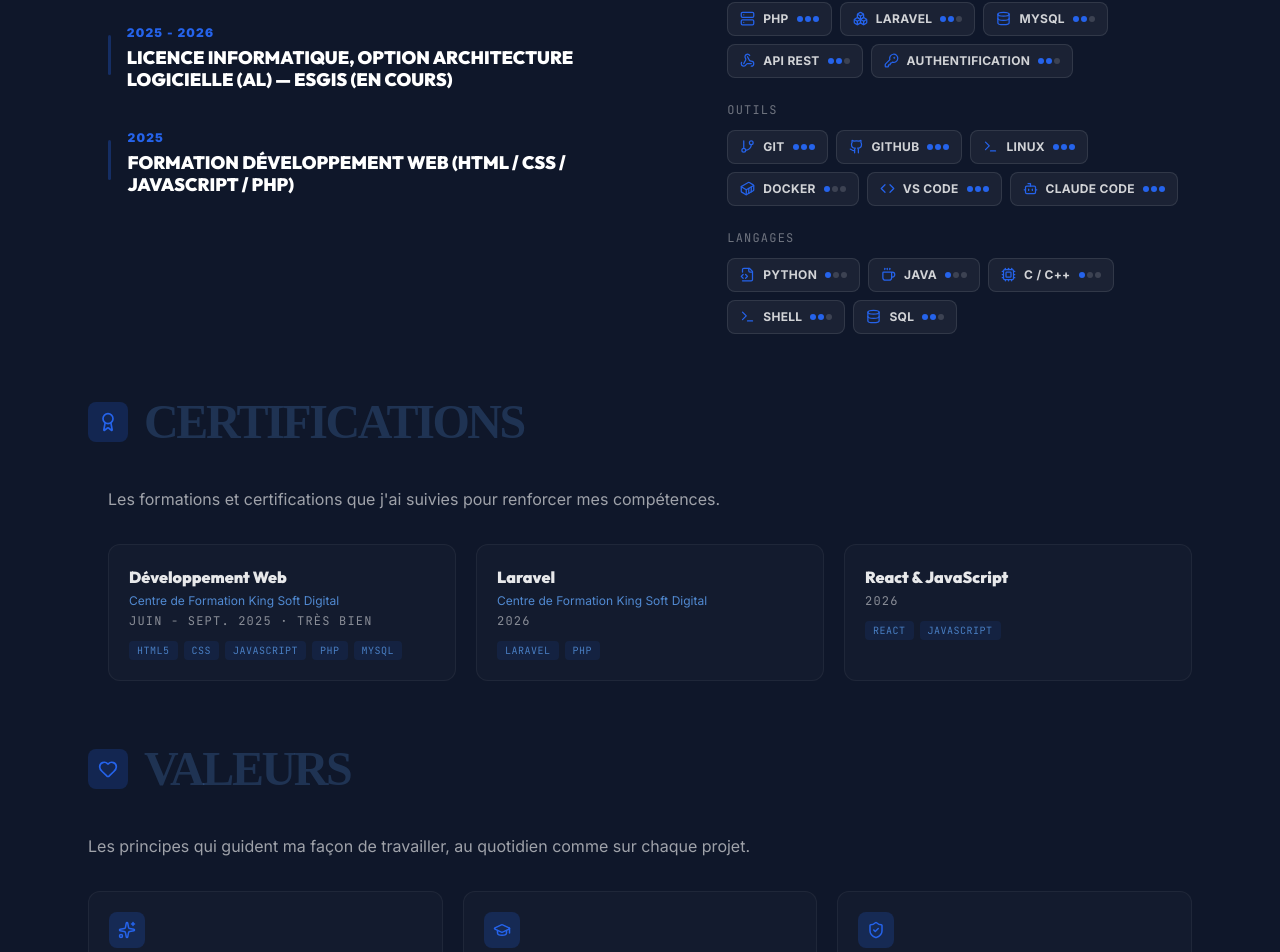
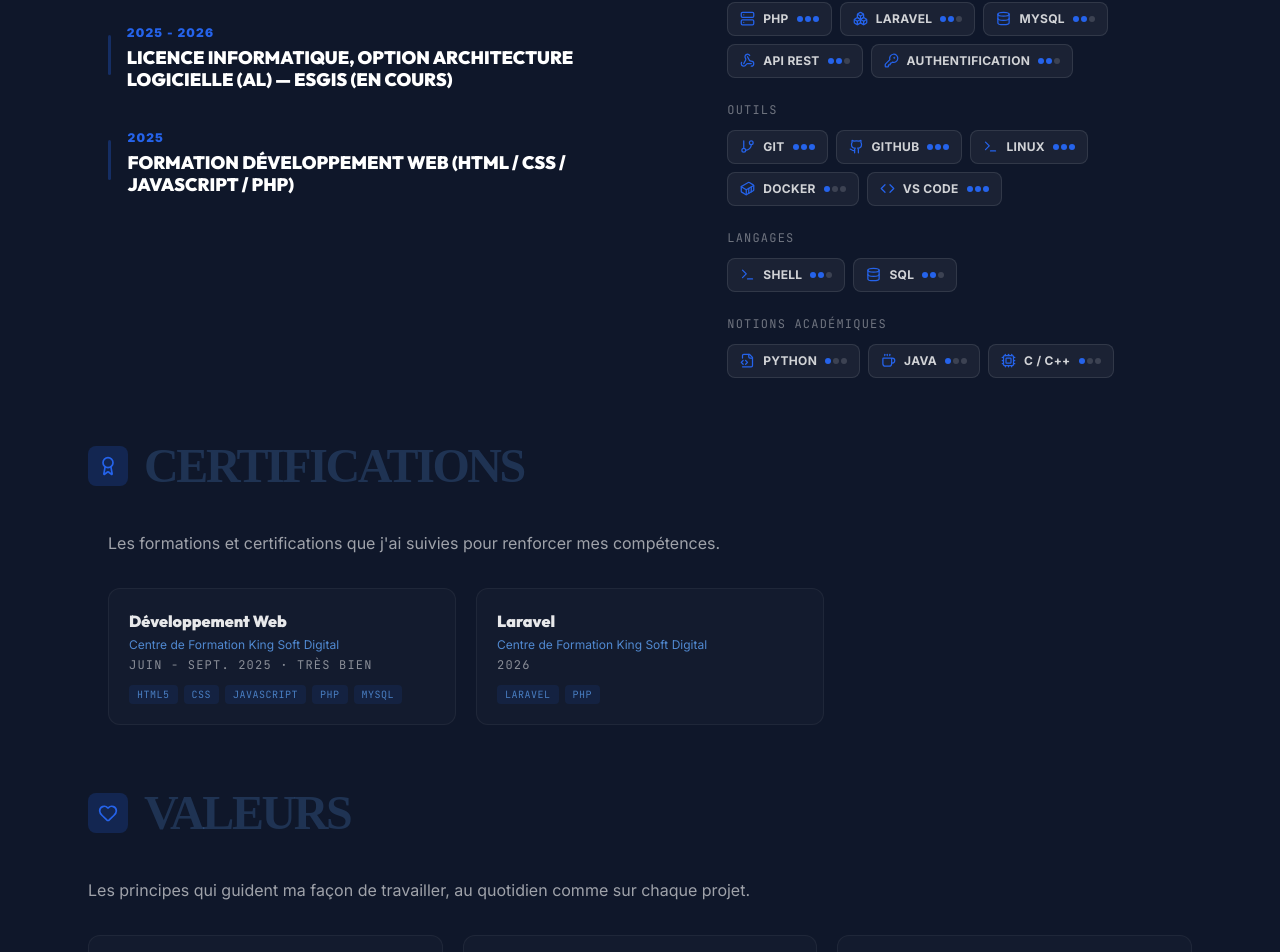
Before and after one commit to adariori/Portefolio, a React (Vite) app: page / in a window 1280 px wide. Shown: the part 1177-2129 px from the top of the page. Built offline with nearby package versions, Linux system fonts and the light colour scheme; no server answers; a web font is replaced by a local one.

Commit message:
Retire la mention IA, étoffe l'expérience freelance, retire Claude Code et la certif React/JS non sourcée, sépare les notions académiques

```diff
--- a/src/components/SkillsGrid.tsx
+++ b/src/components/SkillsGrid.tsx
@@ -20,7 +20,6 @@ import {
   Github,
   Terminal,
   Container,
-  Bot,
   FileCode2,
   Coffee,
   Cpu,
@@ -33,12 +32,12 @@ import {
 const ICONS: Record<string, LucideIcon> = {
   Layout, Palette, Braces, Server, Boxes, Atom, Wind, Layers, Database,
   Webhook, KeyRound, GitBranch, Github, Terminal, Container, Code,
-  Bot, FileCode2, Coffee, Cpu,
+  FileCode2, Coffee, Cpu,
 };
 
 // Rendered in this fixed order regardless of how SKILLS is sorted, so the
 // grouping stays predictable (Front-End first) even if entries are reordered.
-const CATEGORIES: Skill['category'][] = ['frontend', 'backend', 'tools', 'languages'];
+const CATEGORIES: Skill['category'][] = ['frontend', 'backend', 'tools', 'languages', 'notions'];
 
 // How many of the 3 level-dots light up — compact stand-in for the old
 // circular progress ring, still capped short of "full" even at "advanced"
--- a/src/data.ts
+++ b/src/data.ts
@@ -8,8 +8,8 @@ export const PROFILE = {
     en: "Software Architecture Student · Full-Stack Web Developer",
   },
   about: {
-    fr: "Développeur fullstack basé à Cotonou, Bénin.\nJe conçois des applications web complètes — front React, back Laravel/PHP, base MySQL.\n\nProjets réalisés : sites vitrines, back-offices, menus numériques, apps de gestion — tous déployés et documentés sur GitHub.\n\nÉtudiant en Architecture Logicielle à ESGIS, avec l'ambition de me spécialiser en ingénierie LLM/IA — disponible pour un stage ou une collaboration.",
-    en: "Full-stack developer based in Cotonou, Benin.\nI build complete web applications — React front-end, Laravel/PHP back-end, MySQL database.\n\nProjects delivered: showcase sites, admin back-offices, digital menus, management apps — all deployed and documented on GitHub.\n\nSoftware Architecture student at ESGIS, aiming to specialize in LLM/AI engineering — available for an internship or collaboration.",
+    fr: "Développeur fullstack basé à Cotonou, Bénin.\nJe conçois des applications web complètes — front React, back Laravel/PHP, base MySQL.\n\nProjets réalisés : sites vitrines, back-offices, menus numériques, apps de gestion — tous déployés et documentés sur GitHub.\n\nÉtudiant en Architecture Logicielle à ESGIS — disponible pour un stage ou une collaboration.",
+    en: "Full-stack developer based in Cotonou, Benin.\nI build complete web applications — React front-end, Laravel/PHP back-end, MySQL database.\n\nProjects delivered: showcase sites, admin back-offices, digital menus, management apps — all deployed and documented on GitHub.\n\nSoftware Architecture student at ESGIS — available for an internship or collaboration.",
   },
   contact: {
     phone: "+229 01 61 87 32 98",
@@ -130,15 +130,13 @@ export const SKILLS: Skill[] = [
   { name: skillName('Linux', 'Linux'), level: 'advanced', category: 'tools', icon: 'Terminal' },
   { name: skillName('Docker', 'Docker'), level: 'beginner', category: 'tools', icon: 'Container' },
   { name: skillName('VS Code', 'VS Code'), level: 'advanced', category: 'tools', icon: 'Code' },
-  { name: skillName('Claude Code', 'Claude Code'), level: 'advanced', category: 'tools', icon: 'Bot' },
-  // Self-assessed, no shipped project behind them yet — kept at "beginner"
-  // rather than omitted, since that's an honest reflection of "je connais
-  // ces langages" without overclaiming practical experience.
-  { name: skillName('Python', 'Python'), level: 'beginner', category: 'languages', icon: 'FileCode2' },
-  { name: skillName('Java', 'Java'), level: 'beginner', category: 'languages', icon: 'Coffee' },
-  { name: skillName('C / C++', 'C / C++'), level: 'beginner', category: 'languages', icon: 'Cpu' },
   { name: skillName('Shell', 'Shell'), level: 'intermediate', category: 'languages', icon: 'Terminal' },
   { name: skillName('SQL', 'SQL'), level: 'intermediate', category: 'languages', icon: 'Database' },
+  // Coursework only, no shipped project — kept in a clearly separate,
+  // lower-confidence bucket rather than mixed in with practiced languages.
+  { name: skillName('Python', 'Python'), level: 'beginner', category: 'notions', icon: 'FileCode2' },
+  { name: skillName('Java', 'Java'), level: 'beginner', category: 'notions', icon: 'Coffee' },
+  { name: skillName('C / C++', 'C / C++'), level: 'beginner', category: 'notions', icon: 'Cpu' },
 ];
 
 export const EXPERIENCES: Experience[] = [
@@ -146,7 +144,7 @@ export const EXPERIENCES: Experience[] = [
     period: { fr: "2024 - Présent", en: "2024 - Present" },
     role: { fr: "Développeur web freelance", en: "Freelance Web Developer" },
     company: { fr: "Projets personnels", en: "Personal projects" },
-    description: { fr: "Sites vitrines pour des particuliers, avec suivi et mises à jour réguliers pour certains clients.", en: "Showcase websites for individual clients, including ongoing support and updates for some of them." },
+    description: { fr: "Conception et livraison de sites vitrines et applications web (React, Laravel, PHP/MySQL) — Le Carré Bar & Lounge, Fighting Spirit Karate Club, et autres.", en: "Design and delivery of showcase websites and web applications (React, Laravel, PHP/MySQL) — Le Carré Bar & Lounge, Fighting Spirit Karate Club, and others." },
   }
 ];
 
@@ -180,11 +178,6 @@ export const CERTIFICATIONS: Certification[] = [
     skills: ['Laravel', 'PHP'],
     period: '2026',
     issuer: 'Centre de Formation King Soft Digital',
-  },
-  {
-    name: { fr: 'React & JavaScript', en: 'React & JavaScript' },
-    skills: ['React', 'JavaScript'],
-    period: '2026',
   },
 ];
 
--- a/src/i18n.tsx
+++ b/src/i18n.tsx
@@ -37,6 +37,7 @@ const UI = {
       backend: 'Back-End',
       tools: 'Outils',
       languages: 'Langages',
+      notions: 'Notions académiques',
     },
     skillLevels: {
       beginner: 'Débutant',
@@ -113,6 +114,7 @@ const UI = {
       backend: 'Back-End',
       tools: 'Tools',
       languages: 'Languages',
+      notions: 'Academic Coursework',
     },
     skillLevels: {
       beginner: 'Beginner',
--- a/src/types.ts
+++ b/src/types.ts
@@ -8,7 +8,7 @@ export interface Skill {
   name: I18nText;
   /** Internal keys — display labels are translated via the i18n UI dictionary. */
   level: 'beginner' | 'intermediate' | 'advanced';
-  category: 'frontend' | 'backend' | 'tools' | 'languages';
+  category: 'frontend' | 'backend' | 'tools' | 'languages' | 'notions';
   icon?: string;
 }
 
```
Also changed, not shown: 1 other file (tests, documents, lock files or other folders).
